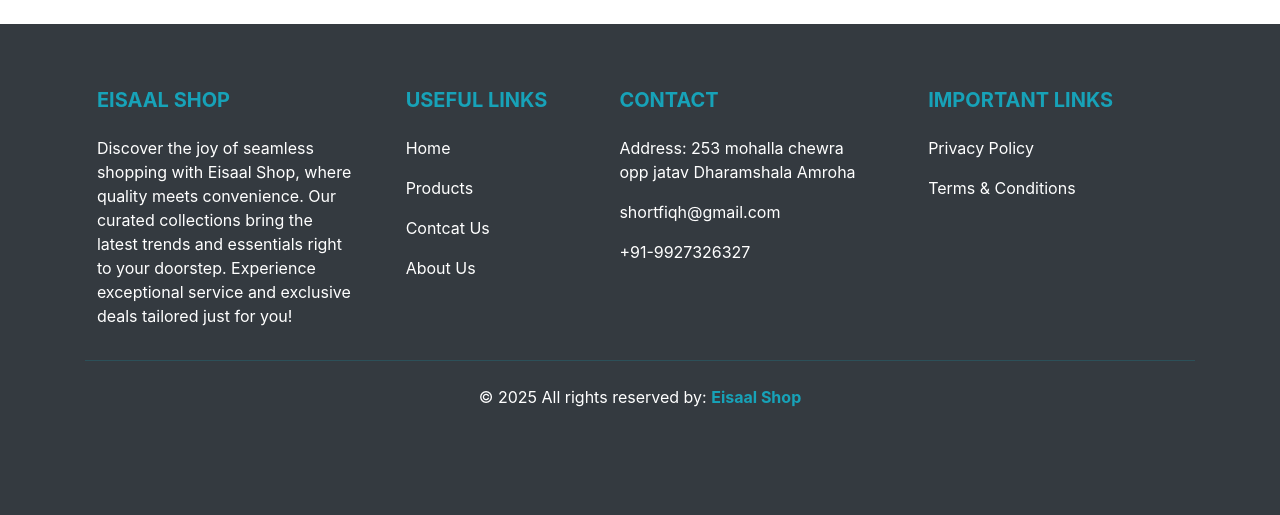
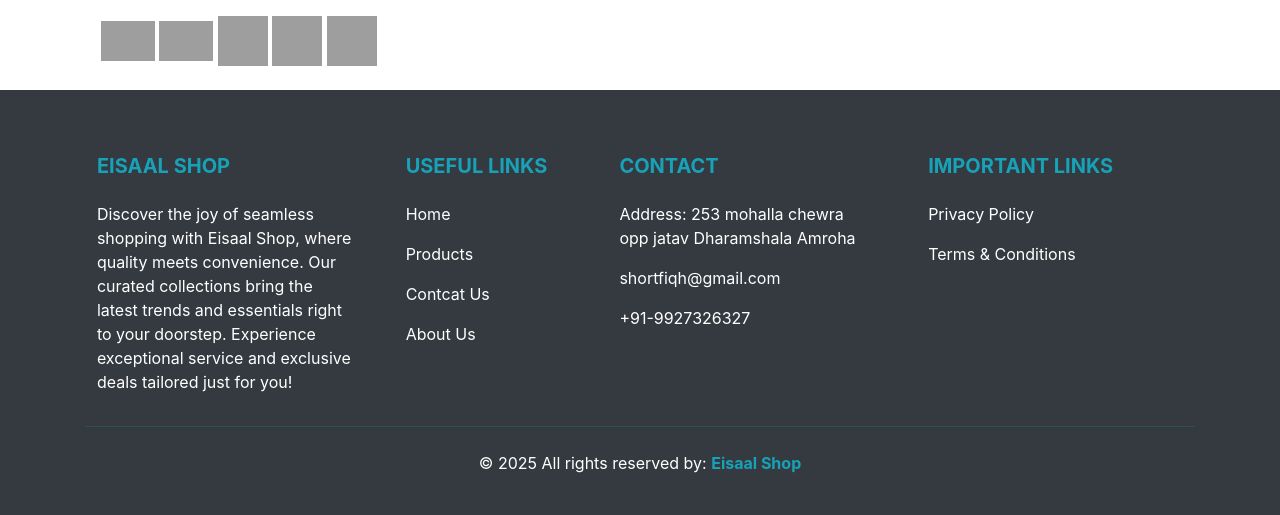
Before and after one commit to Microintelligence11/eisaal_shop, a Django app: template eisaal_shop/templates/get_products.html in a window 1280 px wide. Shown: the part 465-980 px from the top of the page. Before the commit the page ends 872 px from the top, so only its background shows below. Run offline with Django 5.2, Linux system fonts and the light colour scheme; the template is opened without the code that fills it: most values are stand-ins (such as "Sample title", 1, 10 or a date in 2020); some libraries are stand-ins or nearby versions; grey boxes are pictures that could not be loaded.

Commit message:
update multiple image uption in our add products modles

```diff
--- a/eisaal_shop/templates/get_products.html
+++ b/eisaal_shop/templates/get_products.html
@@ -1,23 +1,39 @@
 {% extends "base.html" %}
-{% load static %}
-{% block title %}
-Eisaal Products
-{% endblock %}
+{% load static %} {% block title %} Eisaal Products {% endblock %}
 {% block content %}
 
 <div class="container my-4">
   <div class="row">
     <div class="col-md-4">
       <div class="row">
-        <img src="/{{getPro.Product_Img}}" width="500px" height="385px" />
+        <img src="/{{getPro.Product_Img_One}}" width="500px" height="385px" />
       </div>
     </div>
     <div class="col-md-8">
       <h5>{{getPro.Product_Name}}</h5>
       <p><b>₹{{getPro.Product_Price}}</b></p>
       <p>{{getPro.Product_Dec}}</p>
-        <a href="/{{getPro.Sno}}/order"><button class="btn btn-outline-dark mx-3 my-2">Buy Now</button></a>
+      <a href="/{{getPro.Sno}}/order"
+        ><button class="btn btn-outline-dark mx-3 my-2">Buy Now</button></a
+      >
     </div>
+  </div>
+  <div class="container my-3 px-3">
+    <a href="/{{getPro.Product_Img_Two}}">
+      <img src="/{{getPro.Product_Img_Two}}" width="5%" height="5%" />
+    </a>
+    <a href="/{{getPro.Product_Img_Three}}">
+      <img src="/{{getPro.Product_Img_Three}}" width="5%" height="5%" />
+    </a>
+    <a href="/{{getPro.Product_Img_Four}}">
+      <img src="/{{getPro.Product_Img_Four}}" width="50px" height="50px" />
+    </a>
+    <a href="/{{getPro.Product_Img_Five}}">
+      <img src="/{{getPro.Product_Img_Five}}" width="50px" height="50px" />
+    </a>
+    <a href="/{{getPro.Product_Img_Six}}">
+      <img src="/{{getPro.Product_Img_Six}}" width="50px" height="50px" />
+    </a>
   </div>
 </div>
 
--- a/eisaal_shop/templates/index.html
+++ b/eisaal_shop/templates/index.html
@@ -20,7 +20,7 @@
     <div class="col">
       <div class="card product-card">
         <img
-          src='{{i.Product_Img}}'
+          src='{{i.Product_Img_One}}'
           class="card-img-top"
           alt="Product 1"
         height="400px"/>
```
Also changed, not shown: eisaal_shop/eisaalShop/models.py (+7 -3 lines), eisaal_shop/eisaal_shop/settings.py (+5 -4 lines), eisaal_shop/db.sqlite3, eisaal_shop/eisaalShop/migrations/0019_remove_addshopproducts_product_img_and_more.py (added), eisaal_shop/eisaalShop/migrations/0020_alter_addshopproducts_product_img_five_and_more.py (added), eisaal_shop/eisaalShop/migrations/0021_alter_addshopproducts_product_img_five_and_more.py (added), eisaal_shop/static/productImg/bg.webp (deleted), eisaal_shop/static/productImg/p01.jpeg (deleted), eisaal_shop/static/productImg/p01_BsU18ex.jpeg (deleted), eisaal_shop/static/productImg/p01_kH0MK3O.jpeg (deleted), eisaal_shop/static/productImg/p02.jpeg (deleted), eisaal_shop/static/productImg/p02_oP6nNI1.jpeg (deleted), eisaal_shop/static/productImg/p03.jpeg (deleted), eisaal_shop/static/productImg/p03_8IGLzlZ.jpeg (deleted).
